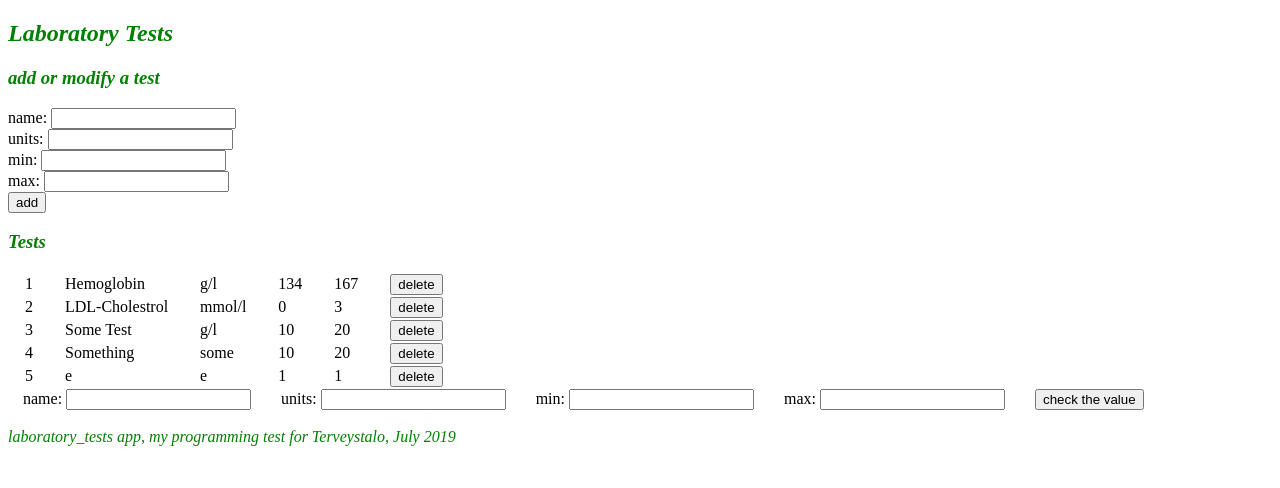
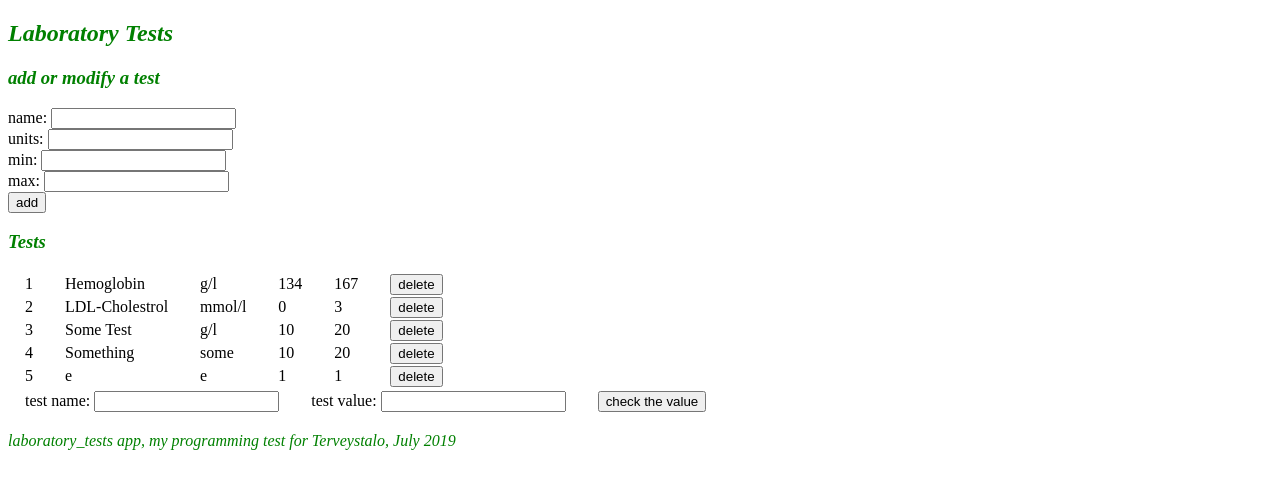
Before and after one commit to Dmitri9149/laboratory_tests, a React (Create React App) app: page / in a window 1280 px wide. Shown: the top 488 px of the page. Built offline with nearby package versions, Linux system fonts and the light colour scheme; data requests are answered from the project's data file.

Commit message:
changes in fields

```diff
--- a/src/components/CheckingForm.js
+++ b/src/components/CheckingForm.js
@@ -3,23 +3,21 @@ import React from 'react'
 const CheckingForm = (props) => {
   return (
     <form onSubmit={props.handleSubmit}>
+      <table>
+      <tbody>
       <tr>
       <td>
-        name: <input onChange={props.handleNameChange} value={props.newName} />
+        test name: <input onChange={props.handleNameChange} value={props.newName} />
       </td>
       <td>
-        units: <input onChange={props.handleUnitsChange} value={props.newUnits} />
-      </td>
-      <td>
-        min: <input onChange={props.handleMinChange} value={props.newMin} />
-      </td>
-      <td>
-        max: <input onChange={props.handleMaxChange} value={props.newMax} />
+        test value: <input onChange={props.handleMinChange} value={props.newMin} />
       </td>
       <td>
         <button type="submit">check the value</button>
       </td>
       </tr>
+      </tbody>
+      </table>
     </form>
   )
 }
```
